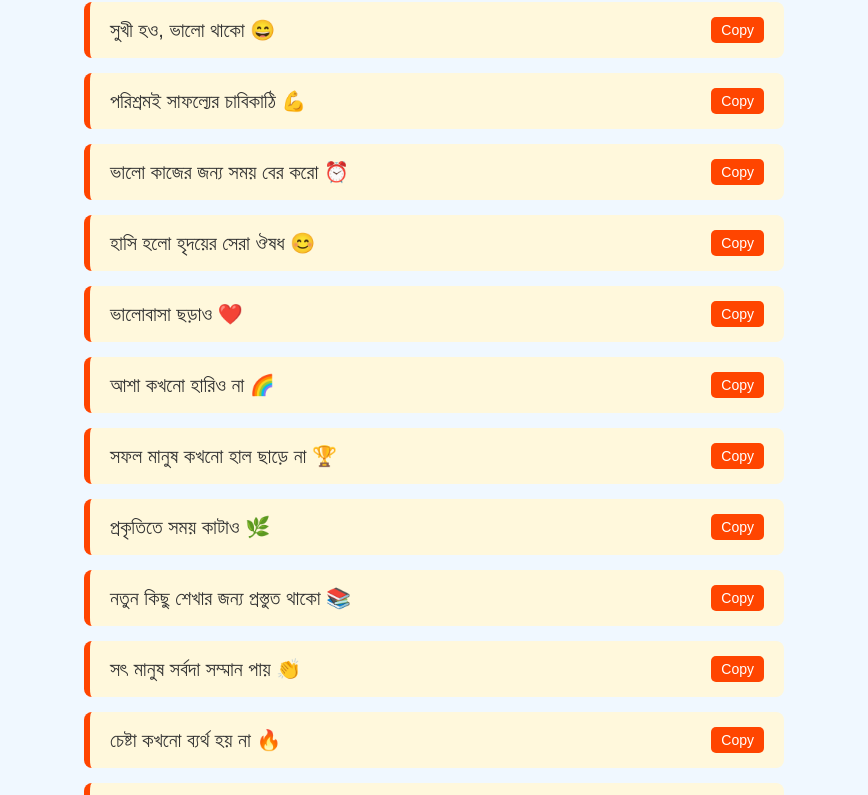
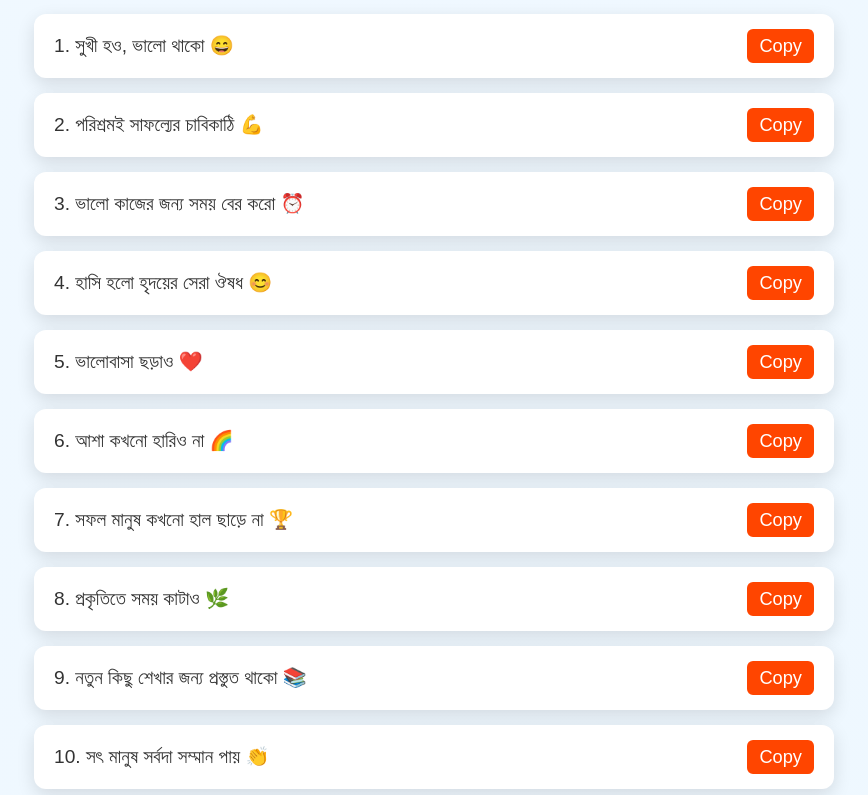
Before and after one commit to rahman2008-svg/my-bangla-quotes, a plain HTML site: page index.html in a window 1280 px wide. Shown: the part 105-900 px from the top of the page, without its empty margins (206-1074 px from the left). Drawn offline with Linux system fonts and the light colour scheme; a web font is replaced by a local one.

Commit message:
Update index.html

```diff
--- a/index.html
+++ b/index.html
@@ -4,49 +4,63 @@
 <meta charset="UTF-8">
 <meta name="viewport" content="width=device-width, initial-scale=1.0">
 <title>Bangla Quotes 🌟</title>
+<link href="https://fonts.googleapis.com/css2?family=SolaimanLipi&display=swap" rel="stylesheet">
 <style>
 body {
-            font-family: 'SolaimanLipi', Arial, sans-serif;
-            background: #f0f8ff;
+  font-family: 'SolaimanLipi', sans-serif;
+  background: linear-gradient(135deg, #f0f8ff, #e6f7ff);
   color: #333;
+  padding: 20px;
   display: flex;
   flex-direction: column;
   align-items: center;
-            padding: 20px;
+  min-height: 100vh;
 }
 
 h1 {
   color: #ff4500;
+  margin-bottom: 25px;
+  font-size: 2.2em;
   text-align: center;
-            margin-bottom: 20px;
+  text-shadow: 1px 1px 2px rgba(0,0,0,0.2);
 }
 
-        #quotes-container {
+#quotes-wrapper {
   width: 100%;
-            max-width: 700px;
+  max-width: 800px;
 }
 
-        .quote {
-            background: #fff8dc;
-            border-left: 6px solid #ff4500;
+.quote-container {
+  background: #fff;
+  border-radius: 12px;
+  box-shadow: 0 6px 18px rgba(0,0,0,0.12);
+  margin-bottom: 15px;
   padding: 15px 20px;
-            margin-bottom: 15px;
-            border-radius: 8px;
-            font-size: 20px;
   display: flex;
   justify-content: space-between;
   align-items: center;
+  transition: transform 0.2s;
+  font-size: 1.2em;
+}
+
+.quote-container:hover {
+  transform: scale(1.02);
+}
+
+.quote-text {
+  flex: 1;
+  margin-right: 10px;
 }
 
 .copy-btn {
   background: #ff4500;
+  border: none;
   color: #fff;
-            border: none;
-            padding: 5px 10px;
-            border-radius: 5px;
+  padding: 6px 12px;
+  border-radius: 6px;
   cursor: pointer;
-            font-size: 14px;
-            margin-left: 10px;
+  font-size: 0.95em;
+  transition: background 0.2s;
 }
 
 .copy-btn:hover {
@@ -55,52 +69,43 @@
 
 footer {
   margin-top: 30px;
-            font-size: 14px;
-            color: #555;
+  font-size: 0.95em;
+  color: #666;
+  text-align: center;
 }
 </style>
 </head>
 <body>
 
 <h1>Bangla Quotes 🌟</h1>
-    <div id="quotes-container">
-        Loading quotes...
-    </div>
-    <footer>
-        Made with ❤️ by Prince AR Abdur Rahman
-    </footer>
+
+<div id="quotes-wrapper"></div>
+
+<footer>Created by <strong>Prince Abdur Rahman</strong></footer>
 
 <script>
-        // Load quotes from JSON file
 fetch('quotes.json')
 .then(response => response.json())
 .then(data => {
-                const container = document.getElementById('quotes-container');
-                container.innerHTML = '';
-                data.forEach(quote => {
-                    const quoteDiv = document.createElement('div');
-                    quoteDiv.className = 'quote';
-
-                    const textSpan = document.createElement('span');
-                    textSpan.textContent = quote;
-
-                    const copyBtn = document.createElement('button');
-                    copyBtn.textContent = 'Copy';
-                    copyBtn.className = 'copy-btn';
-                    copyBtn.onclick = () => {
-                        navigator.clipboard.writeText(quote);
-                        alert('Copied ✅');
-                    };
-
-                    quoteDiv.appendChild(textSpan);
-                    quoteDiv.appendChild(copyBtn);
-                    container.appendChild(quoteDiv);
+    const wrapper = document.getElementById('quotes-wrapper');
+    data.forEach((quote, index) => {
+        const div = document.createElement('div');
+        div.className = 'quote-container';
+        div.innerHTML = `
+            <span class="quote-text">${index+1}. ${quote}</span>
+            <button class="copy-btn" onclick="copyQuote('${quote.replace(/'/g,"\\'")}')">Copy</button>
+        `;
+        wrapper.appendChild(div);
     });
 })
-            .catch(error => {
-                document.getElementById('quotes-container').textContent = 'Error loading quotes 😢';
-                console.error('Error loading quotes:', error);
+.catch(err => {
+    document.getElementById('quotes-wrapper').innerHTML = "<p style='color:red;'>Error loading quotes 😢</p>";
 });
+
+function copyQuote(text) {
+    navigator.clipboard.writeText(text);
+    // Alert/Popup বন্ধ করা হয়েছে
+}
 </script>
 
 </body>
```
Lines whose indentation alone changed are shown as unchanged.
